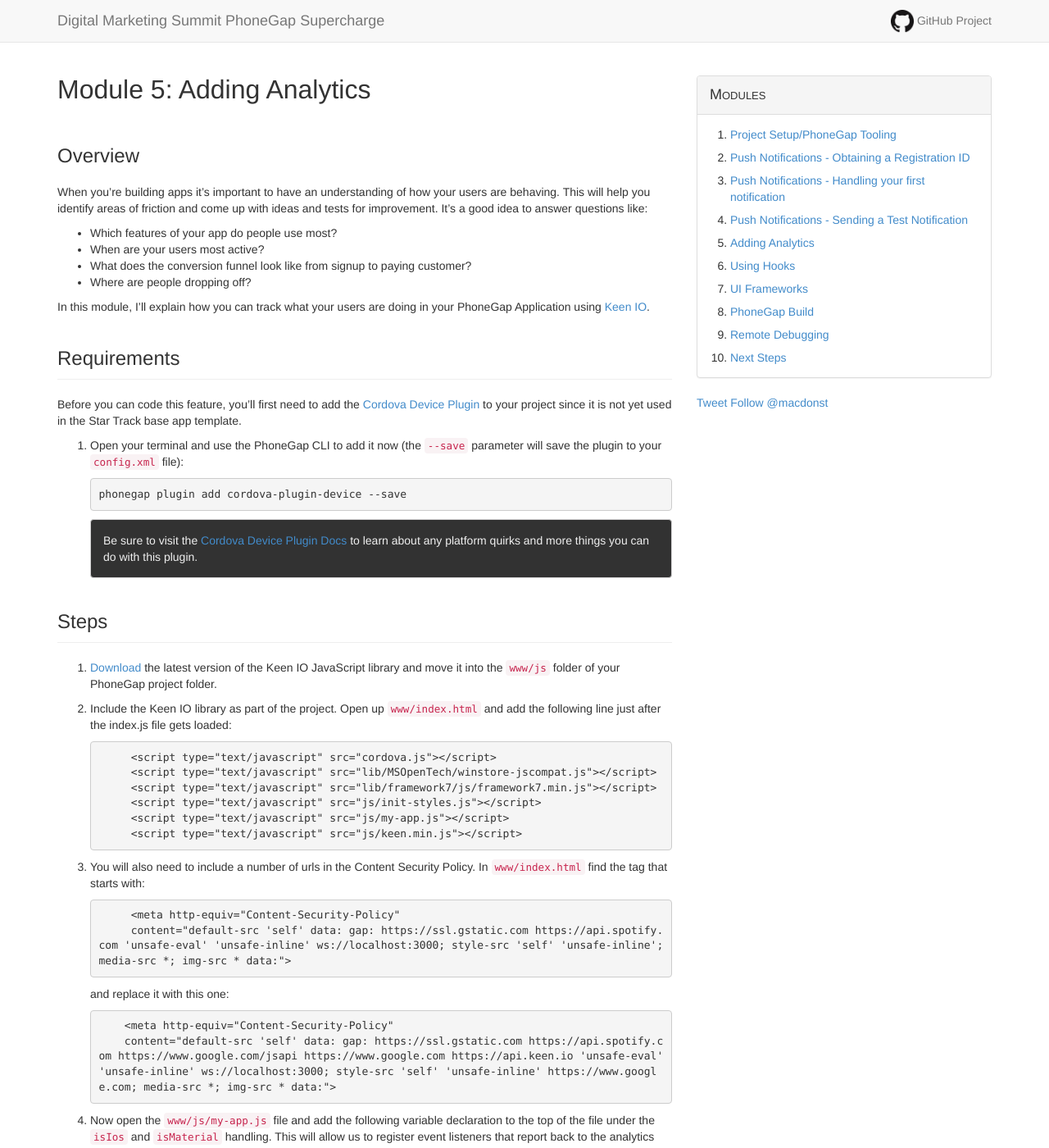
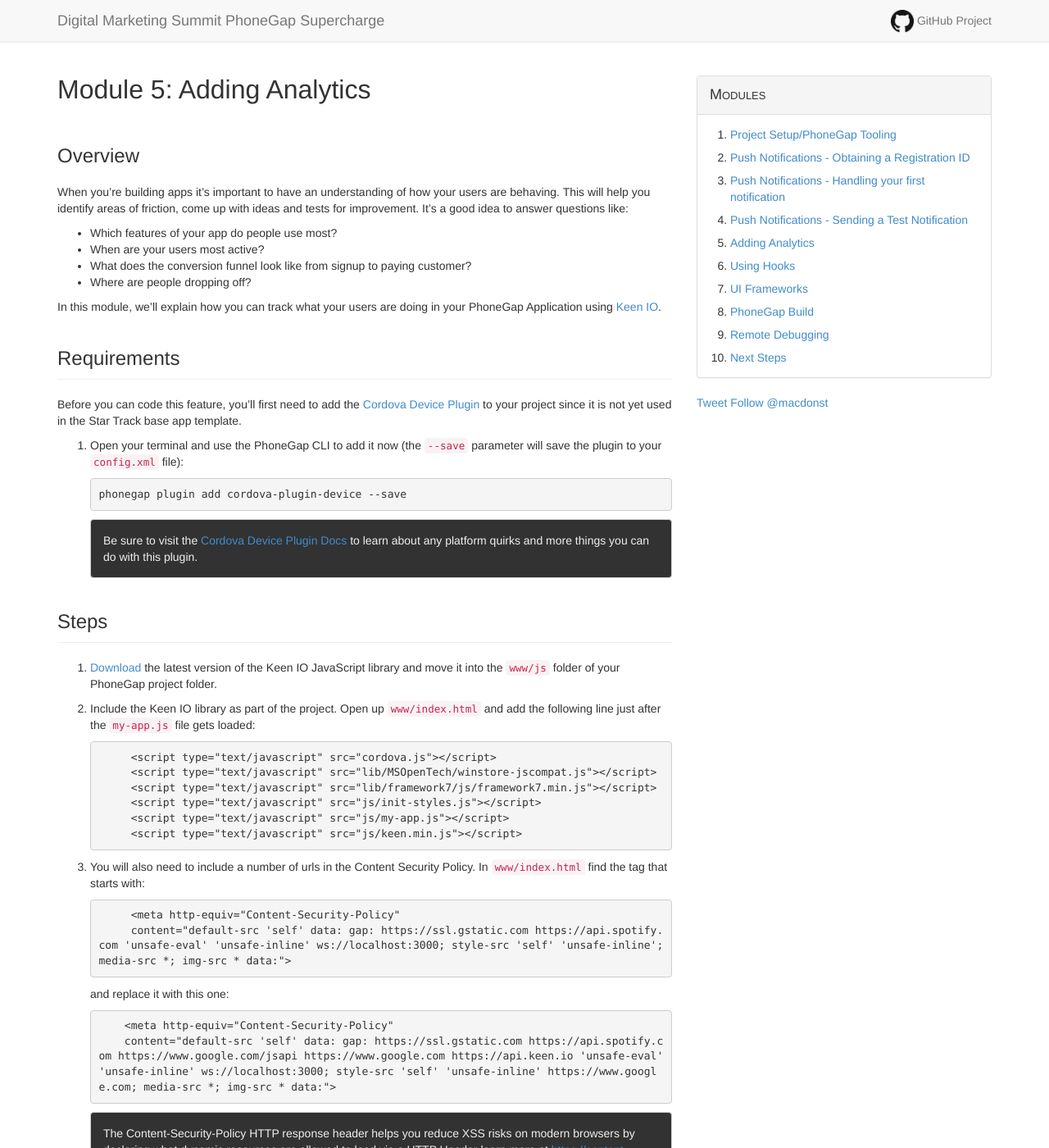
Before and after one commit to macdonst/summit-phonegap-supercharge, a Jekyll site: the page built from lesson5.md, in a window 1280 px wide and 1400 px high. Shown: the whole window at 82% size. Built offline with Jekyll 4.4.1, drawn with Linux system fonts in a browser that asks for light colours; nearby versions of some CDN libraries; library files that are not in the unit come from our copies; comment, search, counter and statistics services are not loaded; some of the changed text lies outside the part shown.

Commit message:
Update lesson 5

```diff
--- a/lesson5.md
+++ b/lesson5.md
@@ -4,14 +4,14 @@
 ---
 
 ### Overview
-When you’re building apps it’s important to have an understanding of how your users are behaving. This will help you identify areas of friction and come up with ideas and tests for improvement. It’s a good idea to answer questions like:
+When you’re building apps it’s important to have an understanding of how your users are behaving. This will help you identify areas of friction, come up with ideas and tests for improvement. It’s a good idea to answer questions like:
 
 * Which features of your app do people use most?
 * When are your users most active?
 * What does the conversion funnel look like from signup to paying customer?
 * Where are people dropping off?
 
-In this module, I’ll explain how you can track what your users are doing in your PhoneGap Application using [Keen IO](http://keen.io/).
+In this module, we’ll explain how you can track what your users are doing in your PhoneGap Application using [Keen IO](http://keen.io/).
 
 ## Requirements
 Before you can code this feature, you'll first need to add the [Cordova Device Plugin](https://github.com/apache/cordova-plugin-device) to your project since it is not yet used in the Star Track base app template.
@@ -26,7 +26,7 @@
 
 1. [Download](https://raw.githubusercontent.com/keen/keen-js/master/dist/keen.min.js) the latest version of the Keen IO JavaScript library and move it into the `www/js` folder of your PhoneGap project folder.
 
-2. Include the Keen IO library as part of the project. Open up `www/index.html` and add the following line just after the index.js file gets loaded:
+2. Include the Keen IO library as part of the project. Open up `www/index.html` and add the following line just after the `my-app.js` file gets loaded:
 
             <script type="text/javascript" src="cordova.js"></script>
             <script type="text/javascript" src="lib/MSOpenTech/winstore-jscompat.js"></script>
@@ -48,6 +48,9 @@
            <meta http-equiv="Content-Security-Policy"
            content="default-src 'self' data: gap: https://ssl.gstatic.com https://api.spotify.com https://www.google.com/jsapi https://www.google.com https://api.keen.io 'unsafe-eval' 'unsafe-inline' ws://localhost:3000; style-src 'self' 'unsafe-inline' https://www.google.com; media-src *; img-src * data:">
 {%endraw%}
+
+    >The Content-Security-Policy HTTP response header helps you reduce XSS risks on modern browsers by declaring what dynamic resources are allowed to load via a HTTP Header learn more at [https://content-security-policy.com/](https://content-security-policy.com/).
+
 
 4. Now open the `www/js/my-app.js` file and add the following variable declaration to the top of the file under the `isIos` and `isMaterial` handling. This will allow us to register event listeners that report back to the analytics service.
 
```
